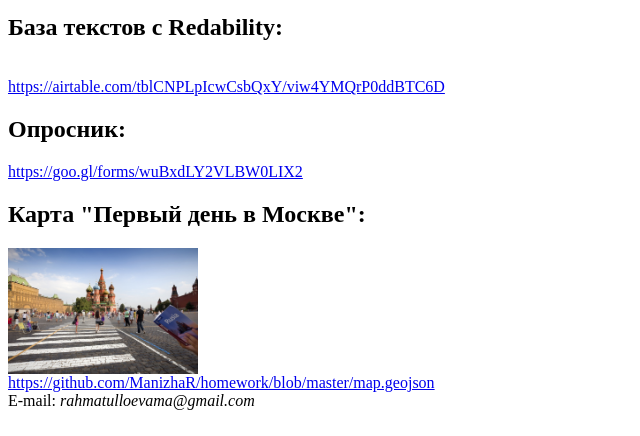
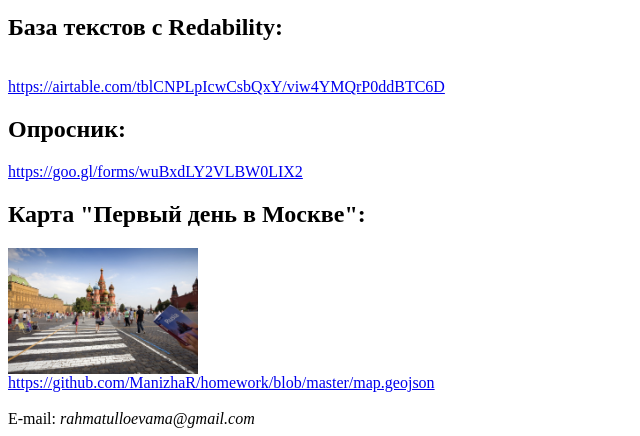
Before and after one commit to ManizhaR/ManizhaR.github.io, a plain HTML site: page index.html in a window 1280 px wide. Shown: the part 451-887 px from the top of the page, without its empty margins (0-640 px from the left). Drawn offline with Linux system fonts and the light colour scheme.

Commit message:
Update index.html

```diff
--- a/index.html
+++ b/index.html
@@ -6,8 +6,8 @@
       <title>Моя личная страничка</title>
     </head>
     <body>
-      <left><h1>Rahmatulloeva Manizha </h1></left>
-      <left><img alt="Это я" width="15%" src="me.jpg"></left>
+      <middle><h1>Rahmatulloeva Manizha </h1></left>
+      <middle><img alt="Это я" width="15%" src="me.jpg"></left>
       <br/>
       <p>Добро пожаловать, дорогой друг!</p>
        <br/>
@@ -27,6 +27,7 @@
       <br/>
       <a href=https://github.com/ManizhaR/homework/blob/master/map.geojson>https://github.com/ManizhaR/homework/blob/master/map.geojson</a>
       <br/>
+      <br/>
       E-mail: <i>rahmatulloevama@gmail.com</i>
     </body>
   </html>
```
